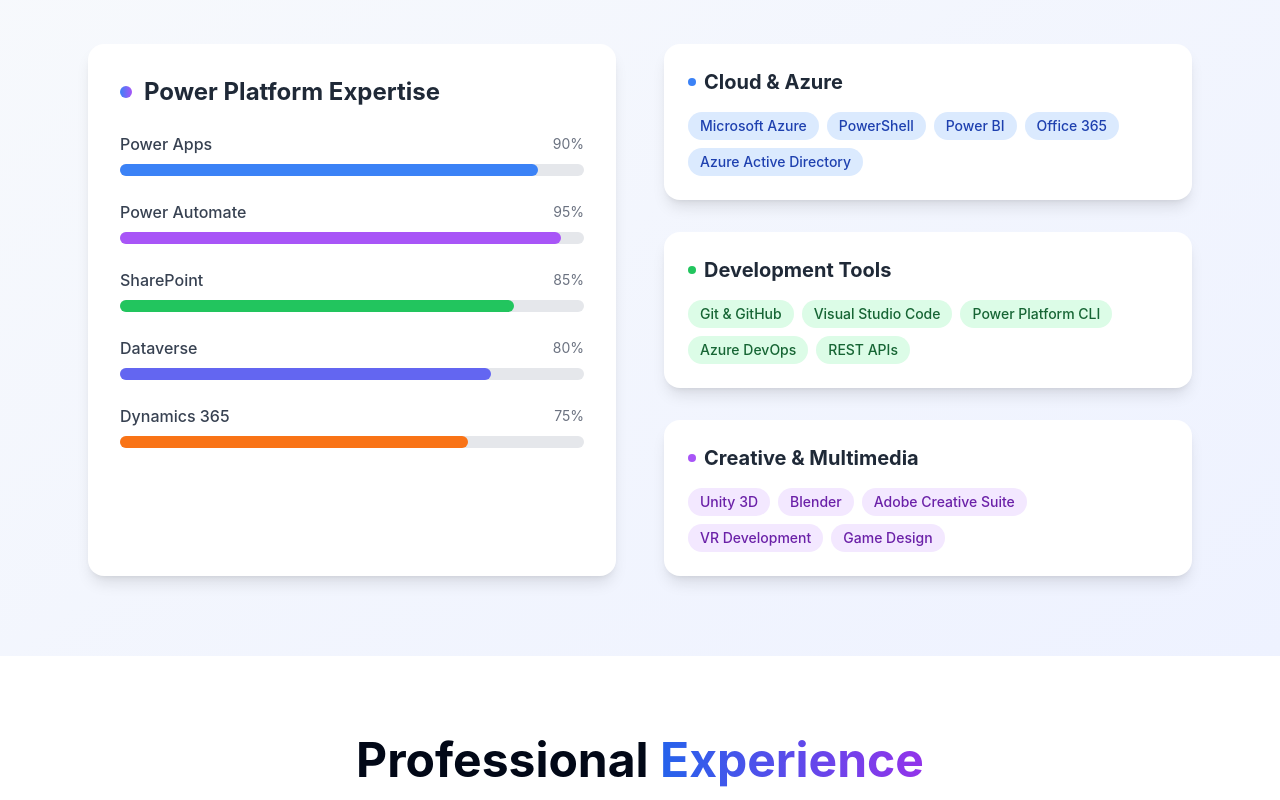
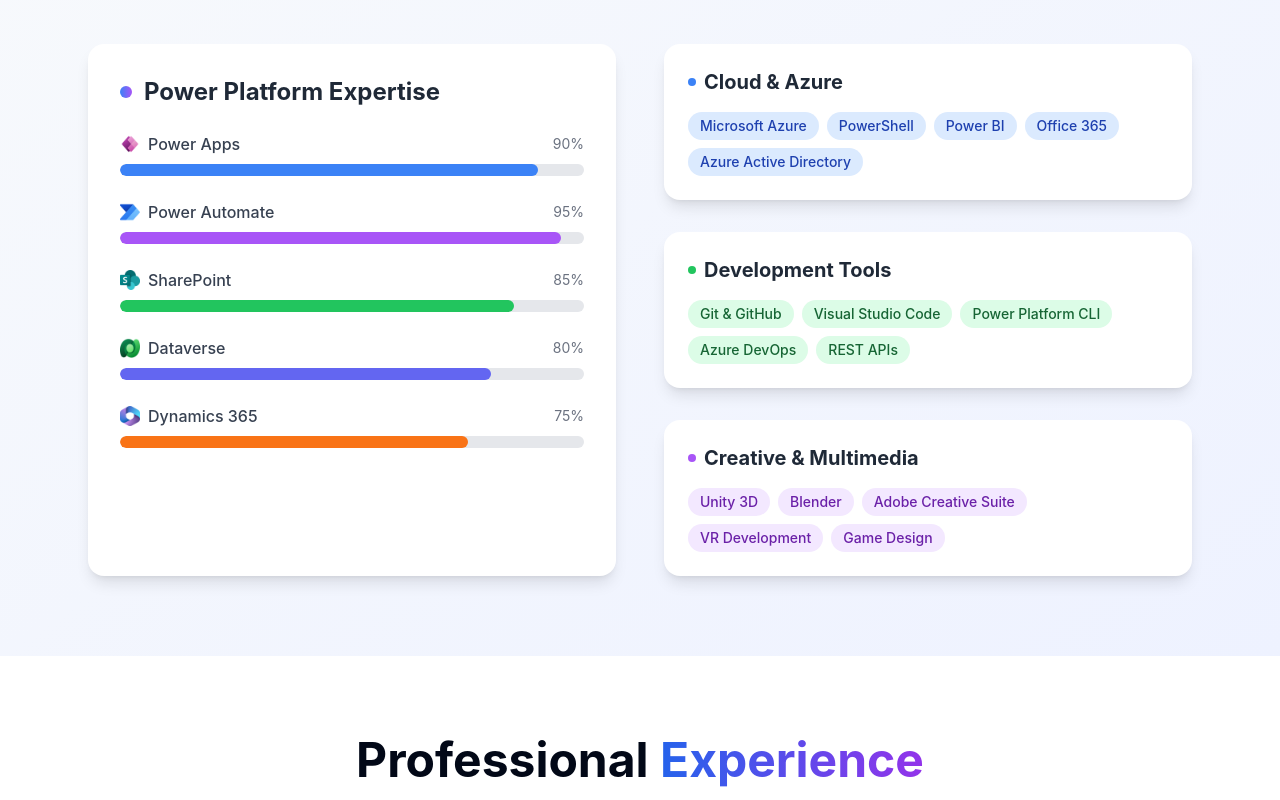
Before and after one commit to qinisomtshali/qiniso-power-showcase, a React (Vite) app: page / in a window 1280 px wide. Shown: the part 4900-5700 px from the top of the page. Built offline with nearby package versions, Linux system fonts and the light colour scheme.

Commit message:
Add icons and animated progress bars to TechStack component

```diff
--- a/src/components/Contact.tsx
+++ b/src/components/Contact.tsx
@@ -27,19 +27,19 @@ const Contact = () => {
     {
       icon: <Mail className="w-6 h-6" />,
       title: "Email",
-      value: "qiniso.mtshali@example.com",
-      link: "mailto:qiniso.mtshali@example.com"
+      value: "qiniso.sakhiwo.mtshali@gmail.com",
+      link: "mailto:qiniso.sakhiwo.mtshali@gmail.com"
     },
     {
       icon: <Phone className="w-6 h-6" />,
       title: "Phone",
-      value: "+27 123 456 789",
-      link: "tel:+27123456789"
+      value: "+27 798 111 015",
+      link: "tel:+27798111015"
     },
     {
       icon: <MapPin className="w-6 h-6" />,
       title: "Location",
-      value: "South Africa",
+      value: "Johannesburg, Gauteng, South Africa",
       link: null
     }
   ];
@@ -48,19 +48,19 @@ const Contact = () => {
     {
       icon: <Linkedin className="w-6 h-6" />,
       name: "LinkedIn",
-      url: "https://linkedin.com/in/qiniso-mtshali",
+      url: "https://www.linkedin.com/in/qiniso-mtshali-532394173/",
       color: "hover:text-blue-600"
     },
     {
       icon: <Github className="w-6 h-6" />,
       name: "GitHub",
-      url: "https://github.com/qiniso-mtshali",
+      url: "https://github.com/qinisomtshali/",
       color: "hover:text-gray-800"
     },
     {
       icon: <Mail className="w-6 h-6" />,
       name: "Email",
-      url: "mailto:qiniso.mtshali@example.com",
+      url: "mailto:qiniso.sakhiwo.mtshali@gmail.com",
       color: "hover:text-red-600"
     }
   ];
--- a/src/components/Footer.tsx
+++ b/src/components/Footer.tsx
@@ -15,17 +15,17 @@ const Footer = () => {
   const socialLinks = [
     {
       icon: <Linkedin className="w-5 h-5" />,
-      href: "https://linkedin.com/in/qiniso-mtshali",
+      href: "https://www.linkedin.com/in/qiniso-mtshali-532394173/",
       name: "LinkedIn"
     },
     {
       icon: <Github className="w-5 h-5" />,
-      href: "https://github.com/qiniso-mtshali",
+      href: "https://github.com/qinisomtshali/",
       name: "GitHub"
     },
     {
       icon: <Mail className="w-5 h-5" />,
-      href: "mailto:qiniso.mtshali@example.com",
+      href: "mailto:qiniso.sakhiwo.mtshali@gmail.com",
       name: "Email"
     }
   ];
--- a/src/components/TechStack.tsx
+++ b/src/components/TechStack.tsx
@@ -1,14 +1,38 @@
-
-import React from 'react';
+import React from "react";
 import { motion } from "framer-motion";
 
 const TechStack = () => {
   const powerPlatform = [
-    { name: "Power Apps", level: 90, color: "bg-blue-500" },
-    { name: "Power Automate", level: 95, color: "bg-purple-500" },
-    { name: "SharePoint", level: 85, color: "bg-green-500" },
-    { name: "Dataverse", level: 80, color: "bg-indigo-500" },
-    { name: "Dynamics 365", level: 75, color: "bg-orange-500" }
+    {
+      name: "Power Apps",
+      level: 90,
+      color: "bg-blue-500",
+      icon: "/Images/logos/powerapp.png",
+    },
+    {
+      name: "Power Automate",
+      level: 95,
+      color: "bg-purple-500",
+      icon: "/Images/logos/MicrosoftPowerAutomate.png",
+    },
+    {
+      name: "SharePoint",
+      level: 85,
+      color: "bg-green-500",
+      icon: "/Images/logos/sharepoint.png",
+    },
+    {
+      name: "Dataverse",
+      level: 80,
+      color: "bg-indigo-500",
+      icon: "/Images/logos/dataverse.png",
+    },
+    {
+      name: "Dynamics 365",
+      level: 75,
+      color: "bg-orange-500",
+      icon: "/Images/logos/Microsoft_365.png",
+    },
   ];
 
   const cloudTools = [
@@ -16,7 +40,7 @@ const TechStack = () => {
     "PowerShell",
     "Power BI",
     "Office 365",
-    "Azure Active Directory"
+    "Azure Active Directory",
   ];
 
   const devTools = [
@@ -24,7 +48,7 @@ const TechStack = () => {
     "Visual Studio Code",
     "Power Platform CLI",
     "Azure DevOps",
-    "REST APIs"
+    "REST APIs",
   ];
 
   const creative = [
@@ -32,7 +56,7 @@ const TechStack = () => {
     "Blender",
     "Adobe Creative Suite",
     "VR Development",
-    "Game Design"
+    "Game Design",
   ];
 
   return (
@@ -46,7 +70,10 @@ const TechStack = () => {
             viewport={{ once: true, amount: 0.5 }}
             transition={{ duration: 0.6 }}
           >
-            Tech <span className="bg-gradient-to-r from-blue-600 to-purple-600 bg-clip-text text-transparent">Stack</span>
+            Tech{" "}
+            <span className="bg-gradient-to-r from-blue-600 to-purple-600 bg-clip-text text-transparent">
+              Stack
+            </span>
           </motion.h2>
           <p className="text-xl text-gray-600">
             Technologies and tools I use to build powerful solutions
@@ -65,14 +92,26 @@ const TechStack = () => {
               {powerPlatform.map((skill, index) => (
                 <div key={index}>
                   <div className="flex justify-between items-center mb-2">
-                    <span className="font-medium text-gray-700">{skill.name}</span>
+                    <div className="flex items-center gap-2 font-medium text-gray-700">
+                      {/* Icon */}
+                      <img
+                        src={skill.icon}
+                        alt={`${skill.name} icon`}
+                        className="w-5 h-5"
+                      />
+                      <span>{skill.name}</span>
+                    </div>
                     <span className="text-sm text-gray-500">{skill.level}%</span>
                   </div>
-                  <div className="w-full bg-gray-200 rounded-full h-3">
-                    <div
-                      className={`${skill.color} h-3 rounded-full transition-all duration-1000 ease-out`}
-                      style={{ width: `${skill.level}%` }}
-                    ></div>
+
+                  <div className="w-full bg-gray-200 rounded-full h-3 overflow-hidden">
+                    <motion.div
+                      className={`${skill.color} h-3 rounded-full`}
+                      initial={{ width: 0 }}
+                      whileInView={{ width: `${skill.level}%` }}
+                      viewport={{ once: true, amount: 0.5 }}
+                      transition={{ duration: 1.2, ease: "easeOut" }}
+                    />
                   </div>
                 </div>
               ))}
@@ -89,7 +128,10 @@ const TechStack = () => {
               </h4>
               <div className="flex flex-wrap gap-2">
                 {cloudTools.map((tool, index) => (
-                  <span key={index} className="bg-blue-100 text-blue-800 px-3 py-1 rounded-full text-sm font-medium">
+                  <span
+                    key={index}
+                    className="bg-blue-100 text-blue-800 px-3 py-1 rounded-full text-sm font-medium"
+                  >
                     {tool}
                   </span>
                 ))}
@@ -104,7 +146,10 @@ const TechStack = () => {
               </h4>
               <div className="flex flex-wrap gap-2">
                 {devTools.map((tool, index) => (
-                  <span key={index} className="bg-green-100 text-green-800 px-3 py-1 rounded-full text-sm font-medium">
+                  <span
+                    key={index}
+                    className="bg-green-100 text-green-800 px-3 py-1 rounded-full text-sm font-medium"
+                  >
                     {tool}
                   </span>
                 ))}
@@ -119,7 +164,10 @@ const TechStack = () => {
               </h4>
               <div className="flex flex-wrap gap-2">
                 {creative.map((tool, index) => (
-                  <span key={index} className="bg-purple-100 text-purple-800 px-3 py-1 rounded-full text-sm font-medium">
+                  <span
+                    key={index}
+                    className="bg-purple-100 text-purple-800 px-3 py-1 rounded-full text-sm font-medium"
+                  >
                     {tool}
                   </span>
                 ))}
```
